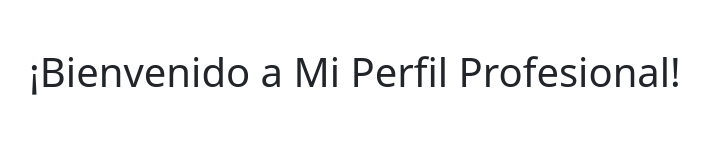
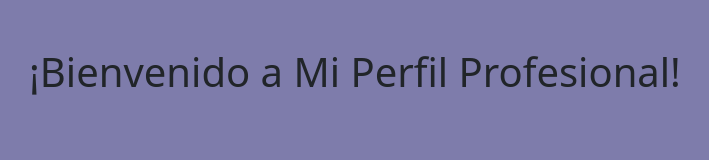
Before and after one commit to alexvacca25/perfilusuario, a plain HTML site: page index.html in a window 1280 px wide. Shown: the whole page, without its empty margins (285-994 px from the left). Drawn offline with nearby package versions, Linux system fonts and the light colour scheme.

Commit message:
Adicionar Hoja de Estilo y Color de Fondo

```diff
--- /dev/null
+++ b/estilo.css
@@ -0,0 +1,3 @@
+body {
+    background-color: rgb(126, 124, 171);
+}
--- a/index.html
+++ b/index.html
@@ -5,6 +5,7 @@
     <meta name="viewport" content="width=device-width, initial-scale=1.0">
     <title>Perfil Profesional</title>
     <link href="https://cdn.jsdelivr.net/npm/bootstrap@5.3.2/dist/css/bootstrap.min.css" rel="stylesheet">
+    <link rel="stylesheet" href="estilo.css">
 </head>
 <body>
     <h1 class="text-center mt-5">¡Bienvenido a Mi Perfil Profesional!</h1>
```
